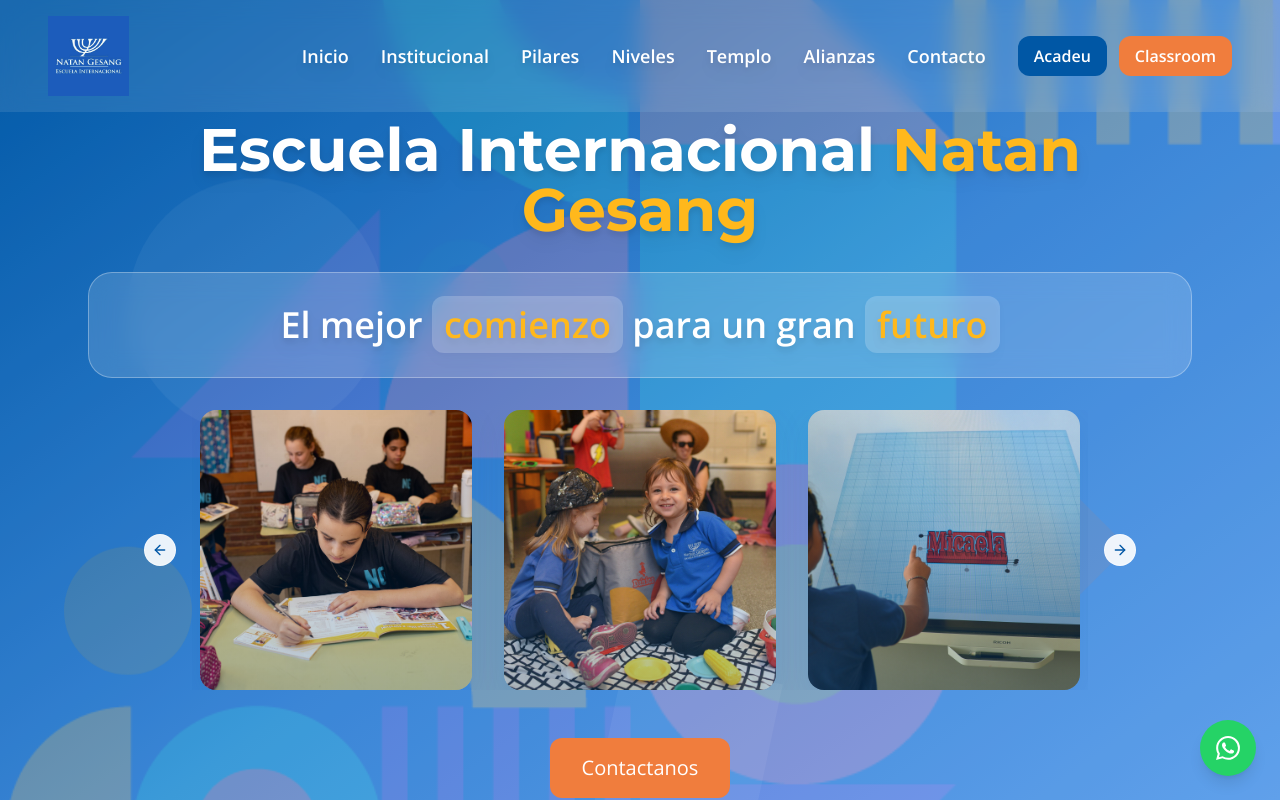
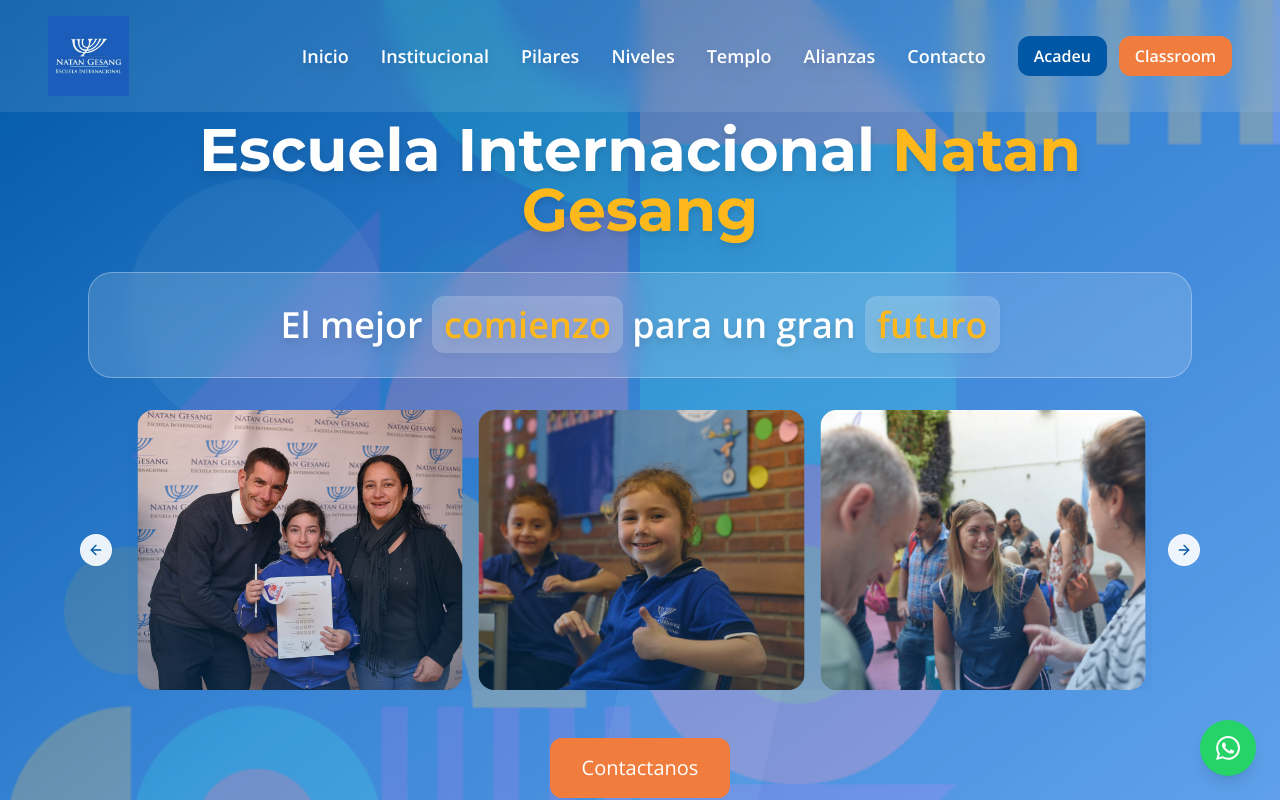
Before and after one commit to natangesang/natan-gesang-web, a React (Vite) app: page / in a window 1280 px wide. Shown: the top 800 px of the page. Built offline with nearby package versions, Linux system fonts and the light colour scheme.

Commit message:
Refactor: Implement Hero collage with auto-scroll
Refactored the Hero section to display a collage of 3 images at a time, with an automatic carousel that cycles through the 9 provided images every 3 seconds in a loop.

```diff
--- a/package.json
+++ b/package.json
@@ -44,6 +44,7 @@
     "clsx": "^2.1.1",
     "cmdk": "^1.0.0",
     "date-fns": "^3.6.0",
+    "embla-carousel-autoplay": "^8.6.0",
     "embla-carousel-react": "^8.3.0",
     "input-otp": "^1.2.4",
     "lucide-react": "^0.462.0",
--- a/src/components/HeroCarousel.tsx
+++ b/src/components/HeroCarousel.tsx
@@ -1,6 +1,7 @@
 
-import React from 'react';
-import { Carousel, CarouselContent, CarouselItem, CarouselNext, CarouselPrevious } from '@/components/ui/carousel';
+import React, { useEffect } from 'react';
+import { Carousel, CarouselContent, CarouselItem, CarouselNext, CarouselPrevious, type CarouselApi } from '@/components/ui/carousel';
+import Autoplay from 'embla-carousel-autoplay';
 
 const HeroCarousel = () => {
   const images = [
@@ -42,25 +43,45 @@ const HeroCarousel = () => {
     }
   ];
 
+  // Agrupar las imágenes de 3 en 3
+  const imageGroups = [];
+  for (let i = 0; i < images.length; i += 3) {
+    imageGroups.push(images.slice(i, i + 3));
+  }
+
+  const [api, setApi] = React.useState<CarouselApi>();
+
+  const autoplayPlugin = React.useRef(
+    Autoplay({ delay: 3000, stopOnInteraction: true })
+  );
+
   return (
-    <div className="relative w-full max-w-4xl mx-auto">
+    <div className="relative w-full max-w-5xl mx-auto">
       <Carousel
+        setApi={setApi}
+        plugins={[autoplayPlugin.current]}
         opts={{
           align: "start",
           loop: true,
         }}
         className="w-full"
+        onMouseEnter={autoplayPlugin.current.stop}
+        onMouseLeave={autoplayPlugin.current.reset}
       >
         <CarouselContent>
-          {images.map((image, index) => (
-            <CarouselItem key={index} className="md:basis-1/2 lg:basis-1/3">
-              <div className="relative rounded-2xl overflow-hidden shadow-natan h-[280px] mx-2">
+          {imageGroups.map((group, groupIndex) => (
+            <CarouselItem key={groupIndex} className="w-full">
+              <div className="grid grid-cols-3 gap-4 px-2">
+                {group.map((image, imageIndex) => (
+                  <div key={imageIndex} className="relative rounded-2xl overflow-hidden shadow-natan h-[280px]">
                     <div className="absolute inset-0 bg-gradient-to-t from-natan-blue/30 to-transparent z-10"></div>
                     <img
                       src={image.src}
                       alt={image.alt}
                       className="w-full h-full object-cover hover:scale-105 transition-transform duration-300"
                     />
+                  </div>
+                ))}
               </div>
             </CarouselItem>
           ))}
```
Also changed, not shown: 1 other file (tests, documents, lock files or other folders). Lines whose indentation alone changed are shown as unchanged.
